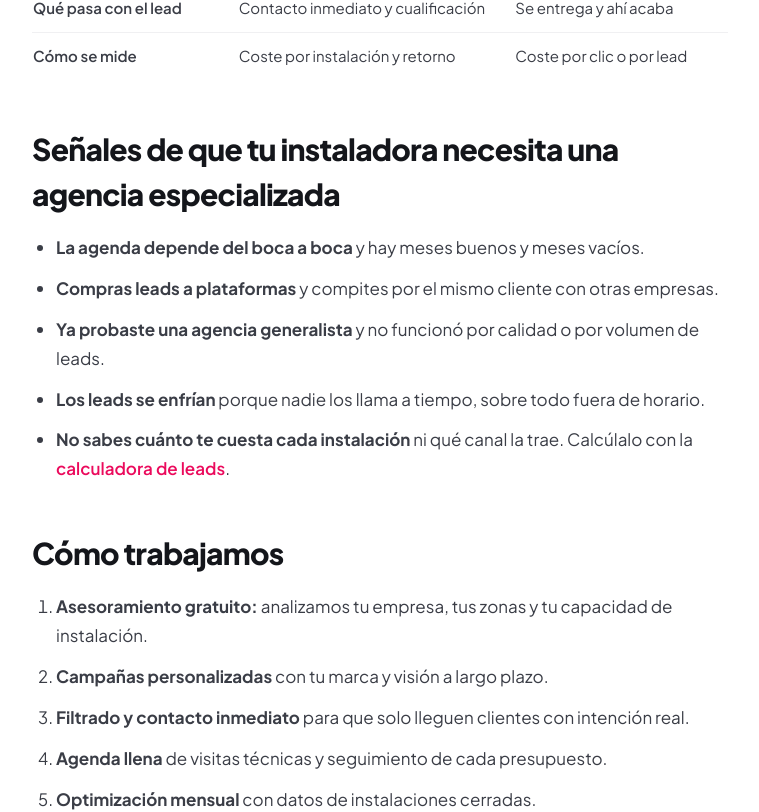
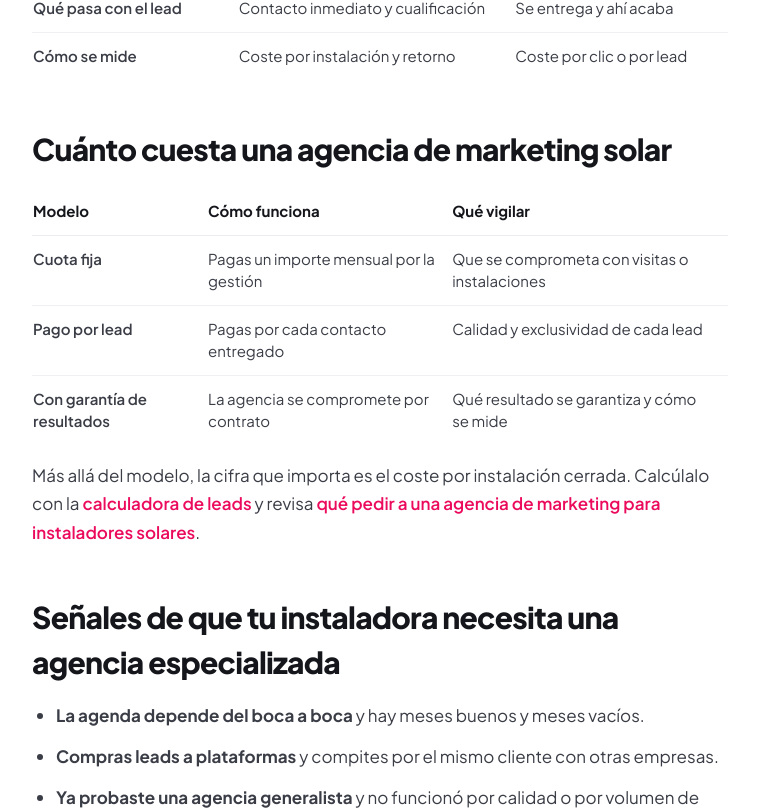
Before and after one commit to monqmedia/monqmedia-web, a Next.js app: page /agencia-marketing-placas-solares in a window 1280 px wide. Shown: the part 1493-2305 px from the top of the page, without its empty margins (260-1019 px from the left). Built offline with nearby package versions, Linux system fonts and the light colour scheme.

Commit message:
SEO diario 2026-11-27: /agencia-marketing-placas-solares responde cuánto cuesta una agencia
Co-Authored-By: Claude Opus 5.5 <noreply@anthropic.com>
Claude-Session: https://claude.ai/code/session_01Qau9YZQa7YvPv1Gw7N1mwG

```diff
--- a/app/agencia-marketing-placas-solares/page.tsx
+++ b/app/agencia-marketing-placas-solares/page.tsx
@@ -58,6 +58,10 @@ const faqs: Faq[] = [
     a: "Por definir zona y capacidad de visitas, lanzar campañas en Google y Meta con tu marca, filtrar a los curiosos y contactar cada lead en minutos. Después, medir el coste por instalación y reforzar lo que funciona.",
   },
   {
+    q: "¿Cuánto cuesta una agencia de marketing para placas solares?",
+    a: "Depende del modelo de trabajo, la inversión en publicidad y las zonas. Hay agencias con cuota fija, otras que cobran por lead y otras que se comprometen con resultados. Lo importante es comparar el coste por instalación cerrada. En Monq Media trabajamos con garantía de resultados por contrato y te damos una estimación en el asesoramiento gratuito.",
+  },
+  {
     q: "¿Las campañas llevan mi marca?",
     a: "Sí. Cada campaña es personalizada y respeta la marca de tu empresa, con visión a largo plazo para crear un canal de captación propio.",
   },
@@ -85,8 +89,8 @@ export default function AgenciaMarketingPlacasSolaresPage() {
       crumb="Agencia de marketing para placas solares"
       eyebrow="Agencia especializada"
       title={TITLE}
-      updated="2026-11-10"
-      updatedLabel="10 de noviembre de 2026"
+      updated="2026-11-27"
+      updatedLabel="27 de noviembre de 2026"
       summary={
         <>
           Monq Media es una agencia de marketing especializada en{" "}
@@ -139,6 +143,28 @@ export default function AgenciaMarketingPlacasSolaresPage() {
           ["Cómo se mide", "Coste por instalación y retorno", "Coste por clic o por lead"],
         ]}
       />
+
+      <h2 className={h2}>Cuánto cuesta una agencia de marketing solar</h2>
+      <Table
+        head={["Modelo", "Cómo funciona", "Qué vigilar"]}
+        rows={[
+          ["Cuota fija", "Pagas un importe mensual por la gestión", "Que se comprometa con visitas o instalaciones"],
+          ["Pago por lead", "Pagas por cada contacto entregado", "Calidad y exclusividad de cada lead"],
+          ["Con garantía de resultados", "La agencia se compromete por contrato", "Qué resultado se garantiza y cómo se mide"],
+        ]}
+      />
+      <p className={p}>
+        Más allá del modelo, la cifra que importa es el coste por instalación
+        cerrada. Calcúlalo con la{" "}
+        <Link href="/calculadora-leads-placas-solares" className={a}>
+          calculadora de leads
+        </Link>{" "}
+        y revisa{" "}
+        <Link href="/blog/que-pedir-a-una-agencia-de-marketing-para-instaladores-solares" className={a}>
+          qué pedir a una agencia de marketing para instaladores solares
+        </Link>
+        .
+      </p>
 
       <h2 className={h2}>Señales de que tu instaladora necesita una agencia especializada</h2>
       <ul className="list-disc pl-6 space-y-3 mb-4">
--- a/app/sitemap.ts
+++ b/app/sitemap.ts
@@ -53,7 +53,7 @@ export default function sitemap(): MetadataRoute.Sitemap {
     },
     {
       url: `${BASE_URL}/agencia-marketing-placas-solares`,
-      lastModified: new Date("2026-11-20"),
+      lastModified: new Date("2026-11-27"),
       changeFrequency: "monthly",
       priority: 0.9,
     },
```
